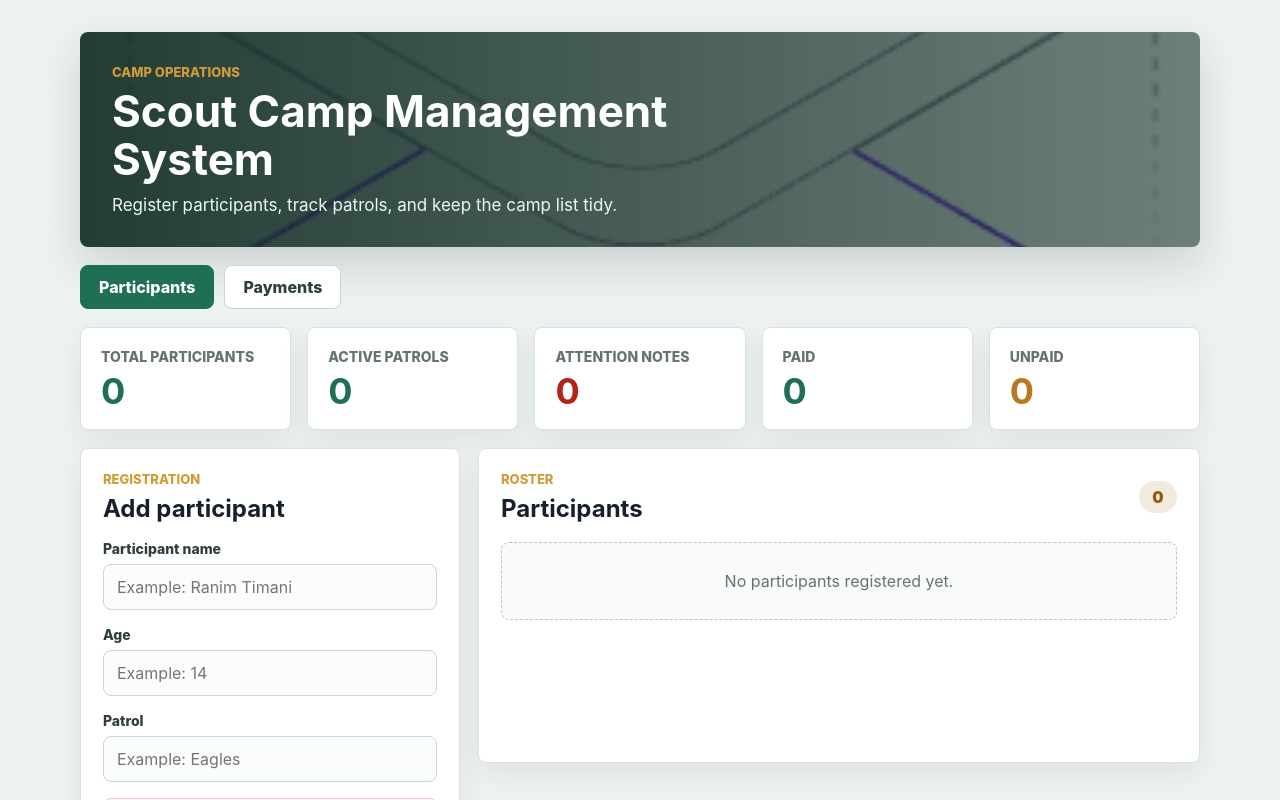
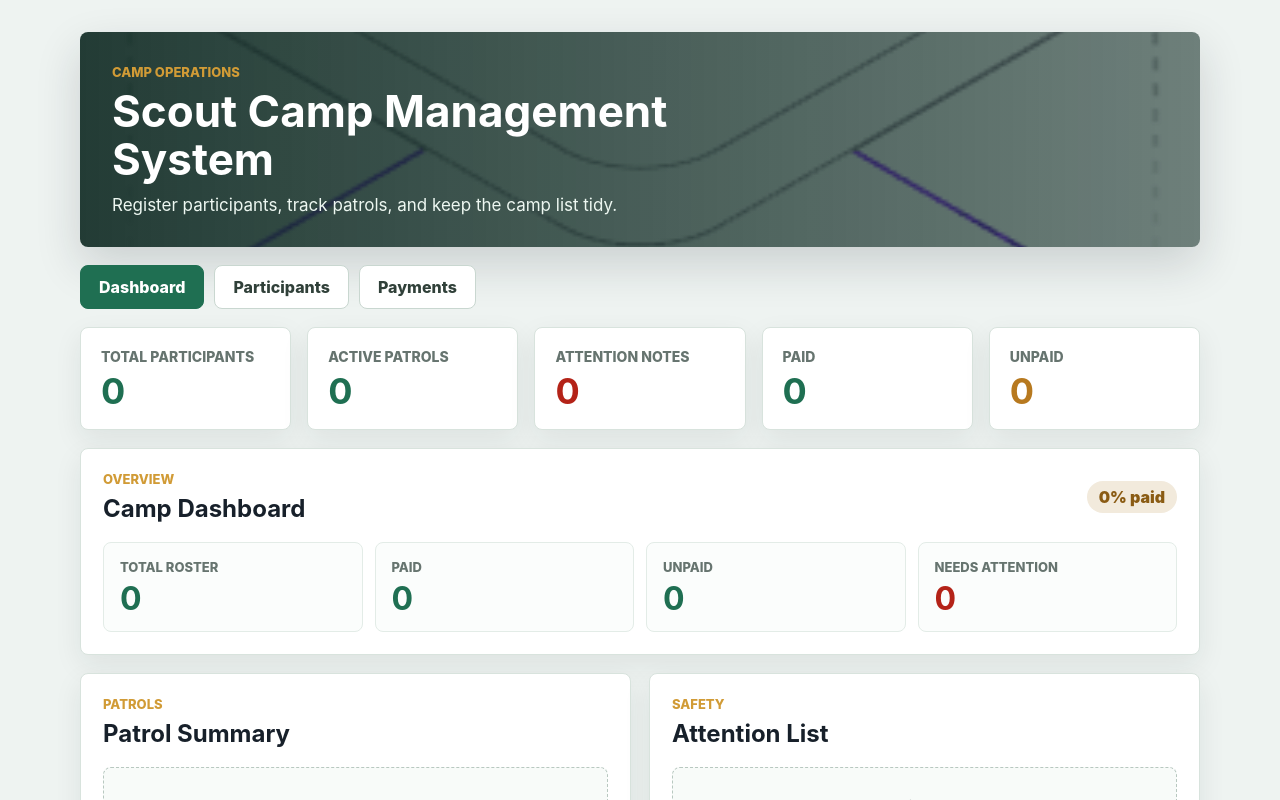
Before and after one commit to ranimtimani-sketch/Scout-Camp-management, a React (Vite) app: page / in a window 1280 px wide. Shown: the top 800 px of the page. Built offline with nearby package versions, Linux system fonts and the light colour scheme.

Commit message:
Add dashboard and participant search

```diff
--- a/src/CampApp.jsx
+++ b/src/CampApp.jsx
@@ -1,9 +1,12 @@
 import { useEffect, useState } from 'react'
+import DashboardPage from './DashboardPage.jsx'
 import Participation from './Participation.jsx'
 import PaymentsPage from './PaymentsPage.jsx'
 
 function CampApp() {
-  const [activePage, setActivePage] = useState('participants')
+  const [activePage, setActivePage] = useState('dashboard')
+  const [searchTerm, setSearchTerm] = useState('')
+  const [patrolFilter, setPatrolFilter] = useState('all')
   const [participants, setParticipants] = useState(() => {
     const savedParticipants = localStorage.getItem('participants')
 
@@ -41,6 +44,18 @@ function CampApp() {
   const patrolCount = new Set(
     participants.map((participant) => participant.patrol)
   ).size
+  const patrolOptions = [
+    ...new Set(participants.map((participant) => participant.patrol)),
+  ]
+  const filteredParticipants = participants.filter((participant) => {
+    const matchesSearch = participant.name
+      .toLowerCase()
+      .includes(searchTerm.toLowerCase())
+    const matchesPatrol =
+      patrolFilter === 'all' || participant.patrol === patrolFilter
+
+    return matchesSearch && matchesPatrol
+  })
   const attentionCount = participants.filter(
     (participant) => participant.needsAttention
   ).length
@@ -60,6 +75,13 @@ function CampApp() {
       </header>
 
       <nav className="page-tabs" aria-label="Camp sections">
+        <button
+          type="button"
+          className={activePage === 'dashboard' ? 'active-tab' : ''}
+          onClick={() => setActivePage('dashboard')}
+        >
+          Dashboard
+        </button>
         <button
           type="button"
           className={activePage === 'participants' ? 'active-tab' : ''}
@@ -103,7 +125,11 @@ function CampApp() {
         </article>
       </section>
 
-      {activePage === 'participants' ? (
+      {activePage === 'dashboard' && (
+        <DashboardPage participants={participants} />
+      )}
+
+      {activePage === 'participants' && (
         <section className="content-grid">
           <Participation addParticipant={addParticipant} />
 
@@ -113,14 +139,39 @@ function CampApp() {
                 <p className="eyebrow">Roster</p>
                 <h2>Participants</h2>
               </div>
-              <span className="count-pill">{participants.length}</span>
+              <span className="count-pill">
+                {filteredParticipants.length}/{participants.length}
+              </span>
+            </div>
+
+            <div className="list-controls">
+              <input
+                type="search"
+                placeholder="Search participant by name"
+                value={searchTerm}
+                onChange={(event) => setSearchTerm(event.target.value)}
+              />
+
+              <select
+                value={patrolFilter}
+                onChange={(event) => setPatrolFilter(event.target.value)}
+              >
+                <option value="all">All patrols</option>
+                {patrolOptions.map((patrol) => (
+                  <option key={patrol} value={patrol}>
+                    {patrol}
+                  </option>
+                ))}
+              </select>
             </div>
 
             {participants.length === 0 ? (
               <p className="empty-state">No participants registered yet.</p>
+            ) : filteredParticipants.length === 0 ? (
+              <p className="empty-state">No participants match your search.</p>
             ) : (
               <ul className="participant-list">
-                {participants.map((participant) => (
+                {filteredParticipants.map((participant) => (
                   <li className="participant-item" key={participant.id}>
                     <div>
                       <div className="participant-name-row">
@@ -156,7 +207,9 @@ function CampApp() {
             )}
           </section>
         </section>
-      ) : (
+      )}
+
+      {activePage === 'payments' && (
         <PaymentsPage participants={participants} togglePaid={togglePaid} />
       )}
     </main>
--- /dev/null
+++ b/src/DashboardPage.jsx
@@ -0,0 +1,123 @@
+function DashboardPage({ participants }) {
+  const paidCount = participants.filter((participant) => participant.paid).length
+  const unpaidCount = participants.length - paidCount
+  const attentionParticipants = participants.filter(
+    (participant) => participant.needsAttention
+  )
+  const paymentPercent =
+    participants.length === 0
+      ? 0
+      : Math.round((paidCount / participants.length) * 100)
+
+  const patrolSummary = [
+    ...new Set(participants.map((participant) => participant.patrol)),
+  ].map((patrol) => {
+    const patrolMembers = participants.filter(
+      (participant) => participant.patrol === patrol
+    )
+
+    return {
+      patrol,
+      total: patrolMembers.length,
+      paid: patrolMembers.filter((participant) => participant.paid).length,
+      attention: patrolMembers.filter((participant) => participant.needsAttention)
+        .length,
+    }
+  })
+
+  return (
+    <section className="dashboard-page">
+      <section className="dashboard-panel">
+        <div className="panel-heading">
+          <div>
+            <p className="eyebrow">Overview</p>
+            <h2>Camp Dashboard</h2>
+          </div>
+          <span className="count-pill">{paymentPercent}% paid</span>
+        </div>
+
+        <div className="dashboard-grid">
+          <article className="dashboard-metric">
+            <span>Total roster</span>
+            <strong>{participants.length}</strong>
+          </article>
+
+          <article className="dashboard-metric">
+            <span>Paid</span>
+            <strong>{paidCount}</strong>
+          </article>
+
+          <article className="dashboard-metric">
+            <span>Unpaid</span>
+            <strong>{unpaidCount}</strong>
+          </article>
+
+          <article className="dashboard-metric warning-metric">
+            <span>Needs attention</span>
+            <strong>{attentionParticipants.length}</strong>
+          </article>
+        </div>
+      </section>
+
+      <section className="dashboard-two-column">
+        <section className="dashboard-panel">
+          <div className="panel-heading">
+            <div>
+              <p className="eyebrow">Patrols</p>
+              <h2>Patrol Summary</h2>
+            </div>
+          </div>
+
+          {patrolSummary.length === 0 ? (
+            <p className="empty-state">No patrols yet.</p>
+          ) : (
+            <ul className="summary-list">
+              {patrolSummary.map((summary) => (
+                <li className="summary-item" key={summary.patrol}>
+                  <div>
+                    <h3>{summary.patrol}</h3>
+                    <p>
+                      {summary.total} participants - {summary.paid} paid -{' '}
+                      {summary.attention} attention
+                    </p>
+                  </div>
+                  <span className="count-pill">{summary.total}</span>
+                </li>
+              ))}
+            </ul>
+          )}
+        </section>
+
+        <section className="dashboard-panel">
+          <div className="panel-heading">
+            <div>
+              <p className="eyebrow">Safety</p>
+              <h2>Attention List</h2>
+            </div>
+          </div>
+
+          {attentionParticipants.length === 0 ? (
+            <p className="empty-state">No attention notes yet.</p>
+          ) : (
+            <ul className="summary-list">
+              {attentionParticipants.map((participant) => (
+                <li className="summary-item attention-summary" key={participant.id}>
+                  <div>
+                    <h3>{participant.name}</h3>
+                    <p>
+                      {participant.attentionNotes ||
+                        'Check medicine, food, or allergy details.'}
+                    </p>
+                  </div>
+                  <span className="warning-badge">!</span>
+                </li>
+              ))}
+            </ul>
+          )}
+        </section>
+      </section>
+    </section>
+  )
+}
+
+export default DashboardPage
--- a/src/index.css
+++ b/src/index.css
@@ -20,6 +20,7 @@ body {
 
 button,
 input,
+select,
 textarea {
   font: inherit;
 }
@@ -128,6 +129,7 @@ h3 {
 }
 
 .stat-card,
+.dashboard-panel,
 .registration-form,
 .list-panel,
 .payments-panel {
@@ -207,6 +209,7 @@ label span {
 }
 
 input,
+select,
 textarea {
   width: 100%;
   border: 1px solid #c9d7d0;
@@ -223,6 +226,7 @@ textarea {
 }
 
 input:focus,
+select:focus,
 textarea:focus {
   border-color: #1f6f52;
   background: #ffffff;
@@ -301,6 +305,13 @@ textarea:focus {
   padding: 0;
   margin: 18px 0 0;
   list-style: none;
+}
+
+.list-controls {
+  display: grid;
+  grid-template-columns: minmax(0, 1fr) 180px;
+  gap: 10px;
+  margin-top: 18px;
 }
 
 .participant-item {
@@ -387,6 +398,85 @@ textarea:focus {
   margin-top: 18px;
 }
 
+.dashboard-page {
+  display: grid;
+  gap: 18px;
+  margin-top: 18px;
+}
+
+.dashboard-panel {
+  padding: 22px;
+}
+
+.dashboard-grid {
+  display: grid;
+  grid-template-columns: repeat(auto-fit, minmax(160px, 1fr));
+  gap: 12px;
+  margin-top: 18px;
+}
+
+.dashboard-metric {
+  border: 1px solid #e3ece7;
+  border-radius: 8px;
+  background: #fbfdfc;
+  padding: 16px;
+}
+
+.dashboard-metric span {
+  display: block;
+  color: #66746f;
+  font-size: 13px;
+  font-weight: 800;
+  text-transform: uppercase;
+}
+
+.dashboard-metric strong {
+  display: block;
+  margin-top: 8px;
+  color: #1f6f52;
+  font-size: 32px;
+  line-height: 1;
+}
+
+.warning-metric strong {
+  color: #b42318;
+}
+
+.dashboard-two-column {
+  display: grid;
+  grid-template-columns: minmax(0, 1fr) minmax(0, 1fr);
+  gap: 18px;
+}
+
+.summary-list {
+  display: grid;
+  gap: 12px;
+  padding: 0;
+  margin: 18px 0 0;
+  list-style: none;
+}
+
+.summary-item {
+  display: flex;
+  align-items: center;
+  justify-content: space-between;
+  gap: 14px;
+  border: 1px solid #e3ece7;
+  border-radius: 8px;
+  background: #fbfdfc;
+  padding: 14px;
+}
+
+.summary-item p {
+  margin-top: 4px;
+  color: #66746f;
+}
+
+.attention-summary {
+  border-color: #f1c7bf;
+  background: #fff8f6;
+}
+
 .payment-list {
   display: grid;
   gap: 12px;
@@ -469,7 +559,8 @@ textarea:focus {
   }
 
   .participant-item,
-  .payment-item {
+  .payment-item,
+  .summary-item {
     align-items: stretch;
     flex-direction: column;
   }
@@ -481,10 +572,15 @@ textarea:focus {
 
   .page-tabs {
     display: grid;
-    grid-template-columns: 1fr 1fr;
+    grid-template-columns: repeat(3, 1fr);
   }
 
   .payment-toggle {
     justify-content: center;
   }
+
+  .list-controls,
+  .dashboard-two-column {
+    grid-template-columns: 1fr;
+  }
 }
```
